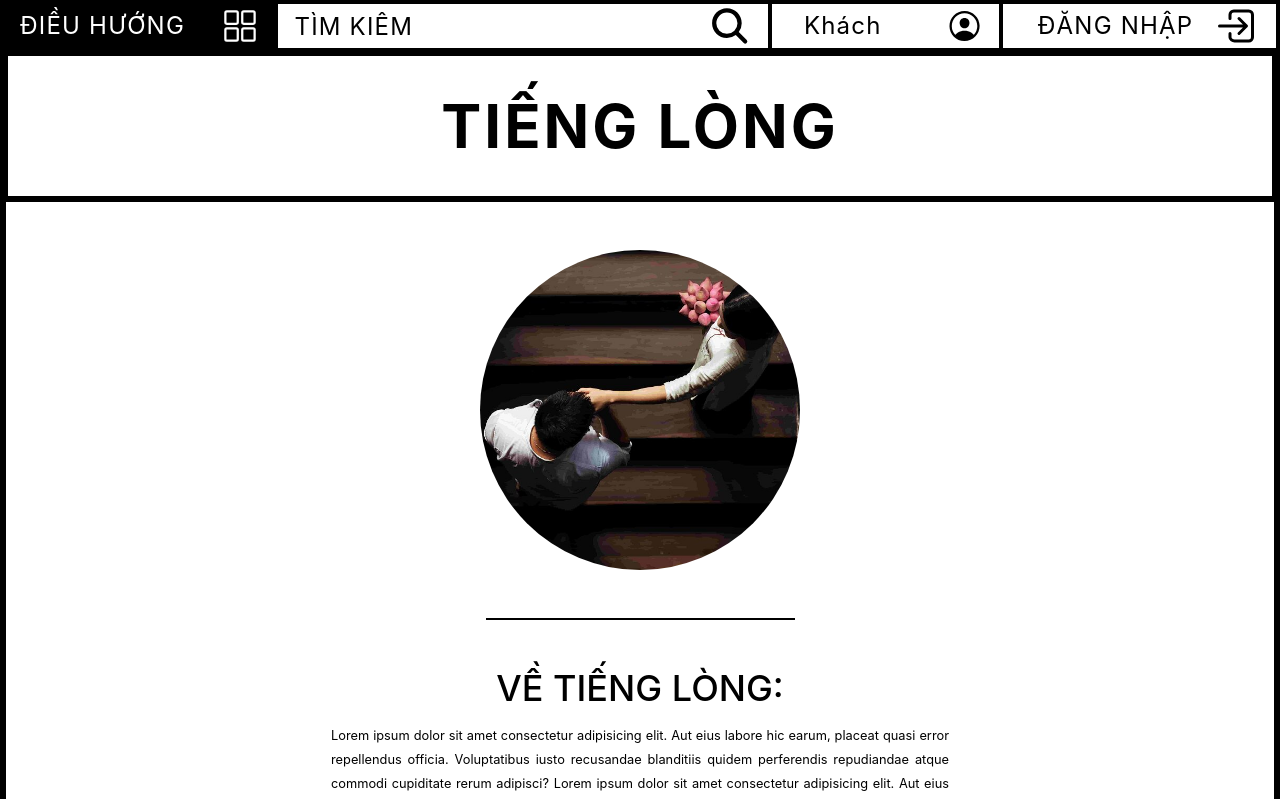
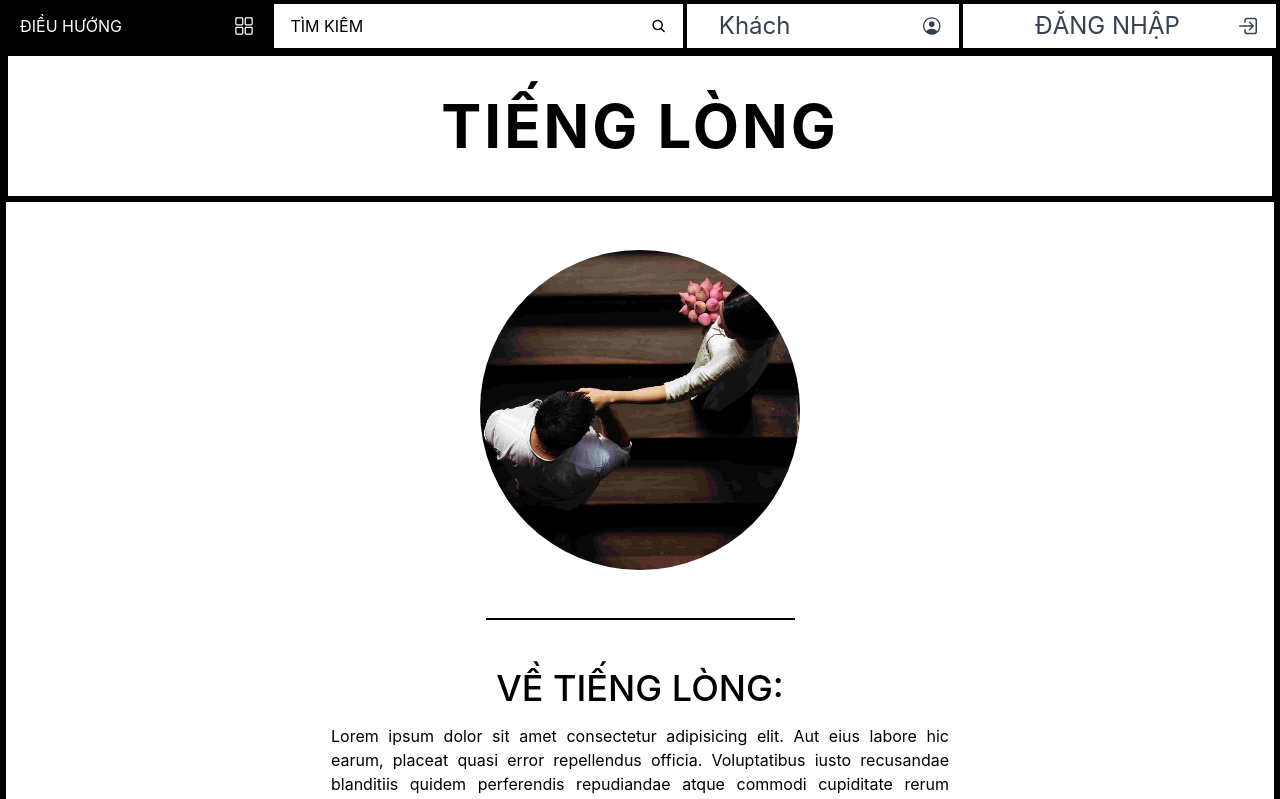
Before and after one commit to trinhgiaphuc/tienglong, a Next.js app: page /about in a window 1280 px wide. Shown: the top 799 px of the page. Built offline with nearby package versions, Linux system fonts and the light colour scheme; no server answers; a web font is replaced by a local one.

Commit message:
test font

```diff
--- a/components/navigation/Navigation.jsx
+++ b/components/navigation/Navigation.jsx
@@ -46,13 +46,11 @@ const Navigation = () => {
 };
 
 const NavigationLink = ({ role }) => (
-  <div className="navbar__item lg:flex-grow relative text-white bg-black px-4 group">
-    <h1 className="navbar__item-text text-responsive hidden uppercase lg:block">
-      điều hướng
-    </h1>
-    <IoGridOutline className="md:text-4xl sm:text-3xl title-responsive  group-hover:rotate-[180deg] transition-all duration-1000" />
+  <div className="flex items-center justify-between lg:flex-grow prose-invert prose-a:no-underline relative text-white bg-black px-4 group">
+    <h2 className="hidden uppercase lg:block">điều hướng</h2>
+    <IoGridOutline className="prose-xl  group-hover:rotate-[180deg] transition-all duration-1000" />
     <div className="bg-black w-screen h-screen lg:w-full lg:h-auto absolute bottom-0 left-0 -z-10 opacity-0 group-hover:translate-y-full group-hover:opacity-100 transition-all duration-300 ease-in">
-      <div className="flex flex-col text-responsive p-4 gap-4 uppercase">
+      <div className="flex flex-col p-4 gap-4 uppercase">
         <Link passHref href="/">
           <a className="hover:underline">Trang Chủ</a>
         </Link>
@@ -81,11 +79,11 @@ const NavigationLink = ({ role }) => (
 const UserTag = ({ status, username, user }) =>
   status === 'loading' ? null : (
     <Fragment>
-      <h2 className="navbar__item-text w-full text-responsive p-4 outline-none placeholder:text-black hidden lg:block">
+      <h2 className="navbar__item-text w-full prose lg:prose-xl xl:prose-2xl  p-4 outline-none placeholder:text-black hidden lg:block">
         {status === 'authenticated' ? username : 'Khách'}
       </h2>
       {user ? (
-        <div className="aspect-square border border-black rounded-full min-w-max h-3/4 overflow-clip">
+        <div className="aspect-square my-border h-3/4 over">
           <Image
             src={user.image}
             alt="user image"
@@ -95,22 +93,17 @@ const UserTag = ({ status, username, user }) =>
           />
         </div>
       ) : (
-        <IoPersonCircleOutline className="title-responsive" />
+        <IoPersonCircleOutline className="prose lg:prose-xl xl:prose-2xl" />
       )}
     </Fragment>
   );
 
 const AuthButton = ({ status }) => {
-  const loadingAuth = () =>
-    status === 'authenticated' ? (
-      <h1 className="navbar__item-text text-responsive flex-grow text-center uppercase hidden sm:block">
-        đăng xuất
-      </h1>
-    ) : (
-      <h1 className="navbar__item-text text-responsive flex-grow text-center uppercase hidden sm:block">
-        đăng nhập
-      </h1>
-    );
+  const loadingAuth = () => (
+    <h1 className="prose lg:prose-xl xl:prose-2xl flex-grow text-center uppercase hidden sm:block">
+      {status === 'authenticated' ? 'đăng xuất' : 'đăng nhập'}
+    </h1>
+  );
 
   return status === 'authenticated' ? (
     <button
@@ -118,13 +111,13 @@ const AuthButton = ({ status }) => {
       onClick={handleSignOut}
     >
       {loadingAuth()}
-      <IoLogOutOutline className="title-responsive" />
+      <IoLogOutOutline className="prose lg:prose-xl xl:prose-2xl" />
     </button>
   ) : (
     <Link href="/enter" passHref>
       <button className="navbar__item  lg:flex-grow bg-white px-4 cursor-pointer">
         {loadingAuth()}
-        <IoLogInOutline className="title-responsive" />
+        <IoLogInOutline className="prose lg:prose-xl xl:prose-2xl" />
       </button>
     </Link>
   );
--- a/styles/globals.css
+++ b/styles/globals.css
@@ -16,16 +16,18 @@
   } */
 
   *::-webkit-scrollbar {
-    width: 0px;
+    display: none;
   }
 
   *::-webkit-scrollbar-track {
+    display: none;
     box-shadow: inset 0 0 6px rgba(0, 0, 0, 0.3);
   }
 
   *::-webkit-scrollbar-thumb {
-    background-color: darkgrey;
-    outline: 1px solid slategrey;
+    display: none;
+    /* background-color: darkgrey; */
+    outline: none;
   }
 
   input:checked + div {
@@ -49,10 +51,6 @@
     @apply flex items-center justify-between;
   }
 
-  .navbar__item-text {
-    @apply tracking-wider;
-  }
-
   .title {
     @apply tracking-wider font-bold uppercase;
   }
@@ -73,9 +71,9 @@
     @apply my-border p-2 sm:p-4 flex-grow flex-center;
   }
 
-  .selector {
-    @apply absolute top-0 left-0 w-full h-[200%] overflow-y-scroll lg:h-auto md:w-[120%] font-medium flex flex-col lg:grid grid-cols-3 gap-2 smaller-text-responsive scale-y-0 hover:scale-100 transition-all;
-  }
+  /* .selector {
+    @apply absolute top-0 left-0 w-full h-[200%] overflow-y-scroll lg:h-auto md:w-[120%] font-medium flex flex-col lg:grid grid-cols-3 gap-2 scale-y-0 hover:scale-100 transition-all;
+  } */
 
   .show_select:focus ~ div {
     @apply scale-100 -translate-y-full;
@@ -87,26 +85,6 @@
 }
 
 @layer utilities {
-  .smaller-text-responsive {
-    @apply text-xs lg:text-[1vw] sm:text-[2vw] tracking-wide leading-5 md:leading-6 md:tracking-normal;
-  }
-
-  .text-responsive {
-    @apply text-[2ch] sm:text-[3vw] md:text-2xl leading-relaxed;
-  }
-
-  .bigger-text-responsive {
-    @apply text-[10vw] sm:text-[5vw] md:text-5xl md:leading-tight;
-  }
-
-  .logo-responsive {
-    @apply text-[13vw] md:text-7xl md:leading-relaxed;
-  }
-
-  .title-responsive {
-    @apply text-[8vw]  md:text-5xl;
-  }
-
   .my-border {
     @apply border-2 border-black;
   }
```
